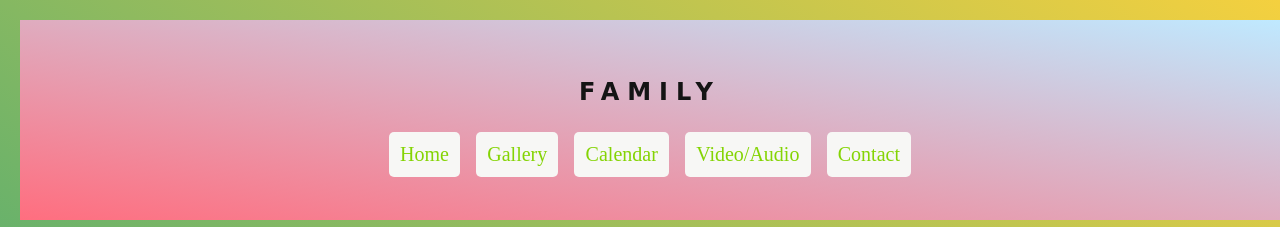
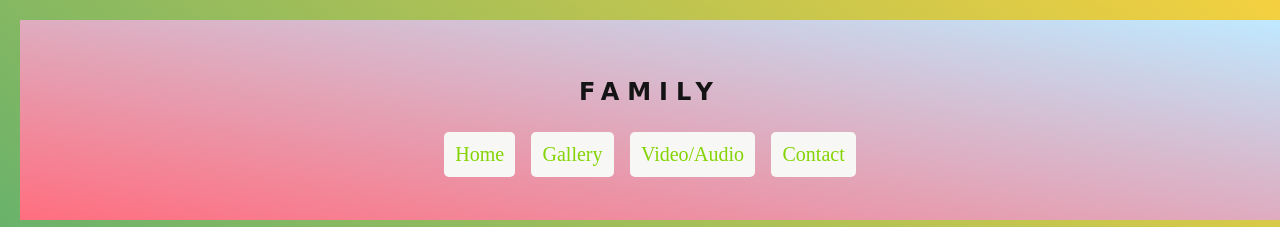
Before and after one commit to DamilareRichard/My-First-Website, a plain HTML site: page Media.html in a window 1280 px wide. Shown: the top 227 px of the page. Drawn offline with Linux system fonts and the light colour scheme; a web font is replaced by a local one.

Commit message:
Add files via upload

```diff
--- a/Media.html
+++ b/Media.html
@@ -160,7 +160,6 @@ audio{
     <ul>
       <li><a href="index.html"> Home</a></li>
       <li><a href="Gallery.html"> Gallery </a></li>
-      <li><a href="Calendar.html"> Calendar </a></li>
       <li><a href="Media.html" >Video/Audio</a></li>
       <li><a href="Contact.html"> Contact </a> </li>
     </ul>
```
Also changed, not shown: Contact.html (+0 -1 lines), Gallery.html (+0 -1 lines), index.html (+0 -1 lines).
